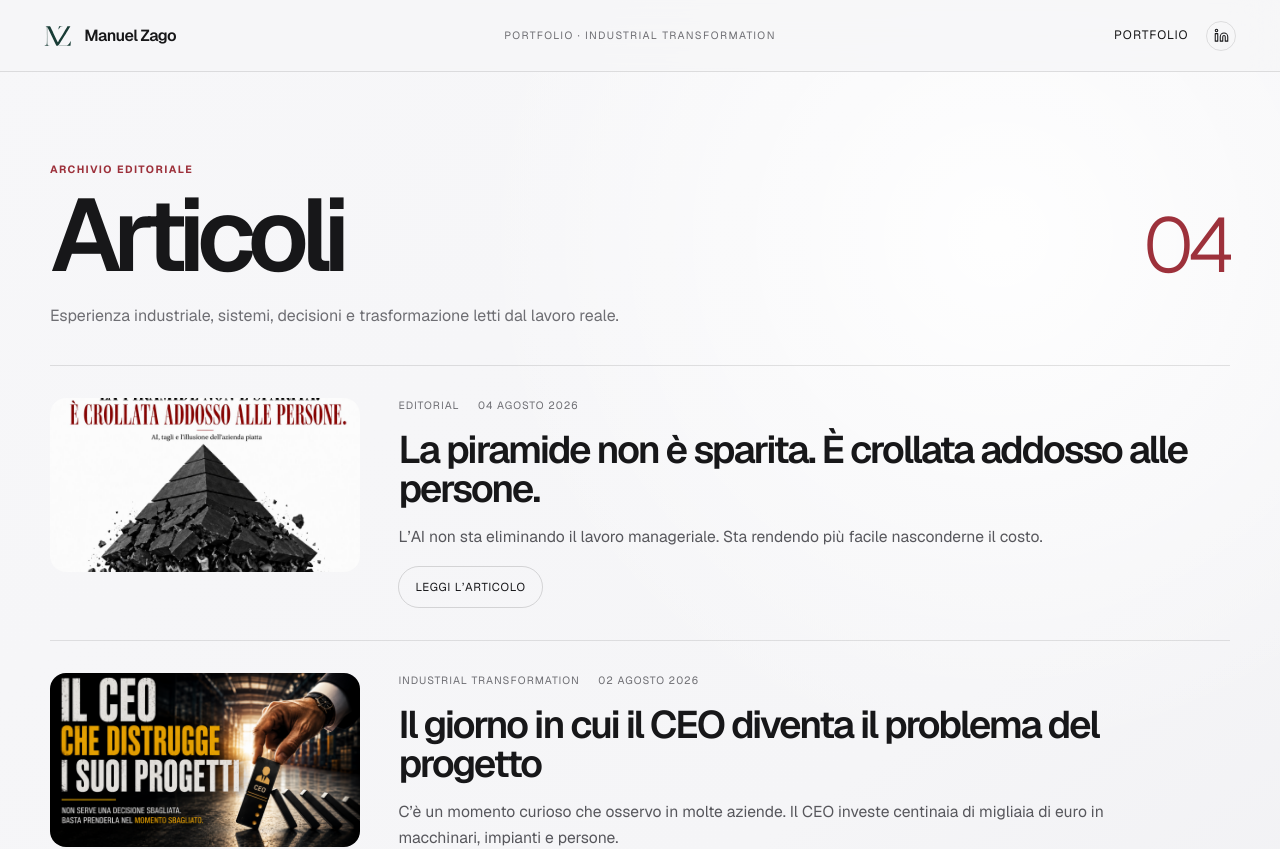
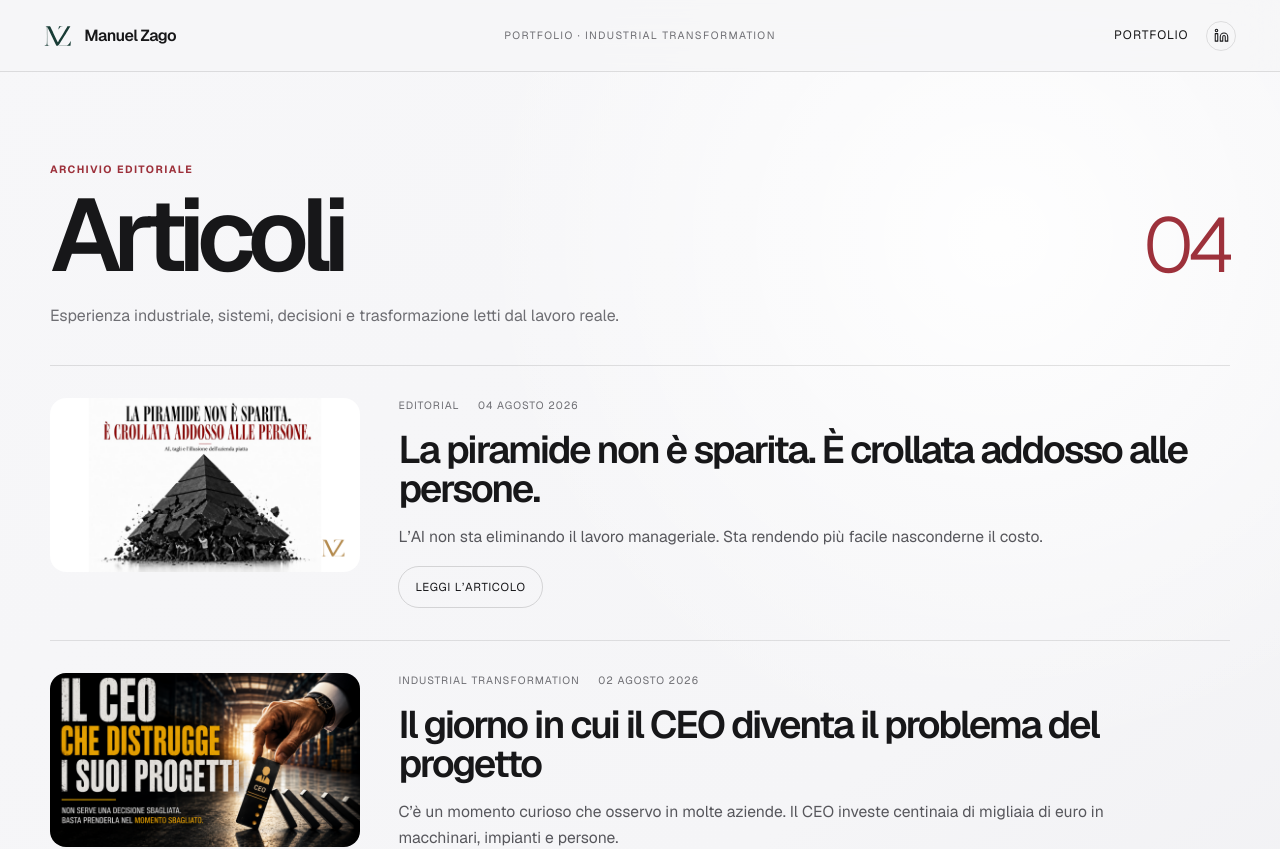
Before and after one commit to GTR2500/MZOS, a Next.js app: page /MZOS/articles in a window 1280 px wide. Shown: the top 849 px of the page. Built offline with nearby package versions, Linux system fonts and the light colour scheme.

Commit message:
feat(articles): publish la-piramide-non-e-sparita-e-crollata-addosso-alle-persone-90d916

```diff
--- a/app/articles/article-data.ts
+++ b/app/articles/article-data.ts
@@ -9,9 +9,9 @@ export const articles = [
     "category": "Editorial",
     "seoTitle": "La piramide non è sparita. È crollata addosso alle persone.",
     "seoDescription": "L’AI non sta eliminando il lavoro manageriale. Sta rendendo più facile nasconderne il costo.",
-    "publishedAt": "2026-08-04T12:12:32.855Z",
+    "publishedAt": "2026-08-04T12:46:46.738Z",
     "linkedinUrl": null,
-    "cover": "/MZOS/assets/articles/la-piramide-non-e-sparita-e-crollata-addosso-alle-persone-90d916/cover.jpg",
+    "cover": "/MZOS/assets/articles/la-piramide-non-e-sparita-e-crollata-addosso-alle-persone-90d916/cover.png",
     "blocks": [
       {
         "type": "heading",
```
Also changed, not shown: public/assets/articles/la-piramide-non-e-sparita-e-crollata-addosso-alle-persone-90d916/cover.png (added).
